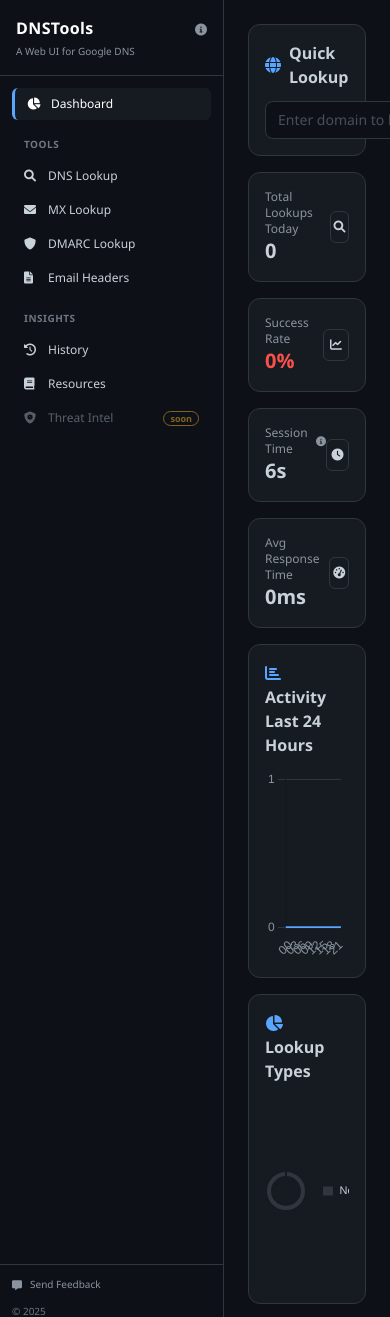
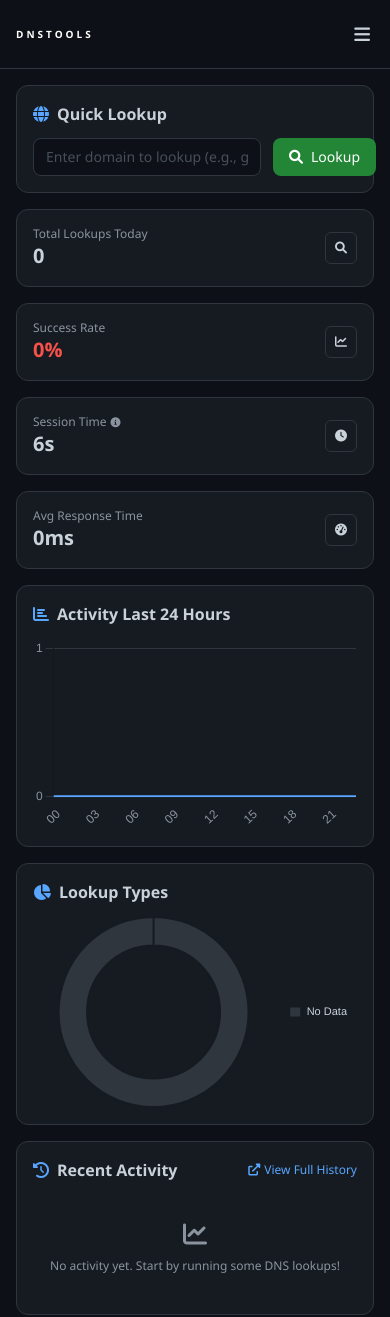
Before and after one commit to lewiswigmore/dns-tools, a Flask app: page / in a window 390 px wide. Shown: the top 1317 px of the page. Run offline with Flask 3, Linux system fonts and the light colour scheme; some libraries are stand-ins or nearby versions.

Commit message:
Update logo font, make mobile friendly, and add keyboard shortcuts

```diff
--- a/static/js/main.js
+++ b/static/js/main.js
@@ -20,3 +20,18 @@
 window.ResourcesPage = ResourcesPage;
 
 console.log('DNS Tools modules loaded');
+
+// Global Keyboard Shortcuts
+window.addEventListener('keydown', (e) => {
+    // Focus search input on '/' key
+    if (e.key === '/' && document.activeElement.tagName !== 'INPUT' && document.activeElement.tagName !== 'TEXTAREA') {
+        e.preventDefault();
+        const mainInput = document.querySelector('textarea, input[type="text"]');
+        if (mainInput) mainInput.focus();
+    }
+
+    // Clear focus on 'Escape'
+    if (e.key === 'Escape') {
+        if (document.activeElement) document.activeElement.blur();
+    }
+});
--- a/templates/base.html
+++ b/templates/base.html
@@ -17,7 +17,15 @@
     <style>
         [x-cloak]{display:none!important}
         body{font-family:'Segoe UI','Roboto',sans-serif;background:#0d1117;color:#c9d1d9;font-size:0.875rem}
-        .panel{background:#161b22;border:1px solid #30363d;border-radius:12px}
+
+        /* Custom Scrollbar */
+        ::-webkit-scrollbar { width: 10px; height: 10px; }
+        ::-webkit-scrollbar-track { background: #0d1117; }
+        ::-webkit-scrollbar-thumb { background: #30363d; border: 2px solid #0d1117; border-radius: 5px; }
+        ::-webkit-scrollbar-thumb:hover { background: #484f58; }
+
+        .panel{background:#161b22;border:1px solid #30363d;border-radius:12px;transition:border-color 0.2s ease;}
+        .panel:hover{border-color:#444c56;}
         .panel-flat{background:#161b22}
         .pill{border-radius:9999px;padding:0.25rem 0.65rem;font-size:0.65rem;font-weight:600;display:inline-flex;align-items:center;gap:.35rem;line-height:1}
         .pill-outline{background:transparent;border:1px solid currentColor}
@@ -102,40 +110,57 @@
     }
 </script>
 
-<div class="flex h-screen">
+<div x-data="{ mobileMenuOpen: false }" class="flex h-screen overflow-hidden">
+    <!-- Mobile Overlay -->
+    <div x-show="mobileMenuOpen"
+         x-transition:enter="transition-opacity ease-linear duration-300"
+         x-transition:enter-start="opacity-0"
+         x-transition:enter-end="opacity-100"
+         x-transition:leave="transition-opacity ease-linear duration-300"
+         x-transition:leave-start="opacity-100"
+         x-transition:leave-end="opacity-0"
+         @click="mobileMenuOpen = false"
+         class="fixed inset-0 z-40 bg-black/60 md:hidden" x-cloak></div>
+
     <!-- Sidebar -->
-    <aside class="w-56 flex flex-col border-r border-[#30363d] bg-[#0d1117]">
+    <aside :class="mobileMenuOpen ? 'translate-x-0' : '-translate-x-full'"
+           class="fixed inset-y-0 left-0 z-50 flex flex-col w-56 transition-transform duration-300 ease-in-out border-r border-[#30363d] bg-[#0d1117] md:relative md:translate-x-0">
         <div class="p-4 border-b border-[#30363d]">
             <div class="flex items-center justify-between mb-1">
-                <h1 class="text-base font-semibold text-white tracking-wide">DNSTools</h1>
+                <h1 class="text-[10px] font-bold text-white tracking-[0.3em] uppercase">DNSTools</h1>
+                <div class="flex items-center gap-3">
                     <button onclick="toggleInfoModal()"
                             class="text-[#8b949e] hover:text-[#c9d1d9] transition-colors"
                             title="About DNSTools">
                         <i class="fas fa-info-circle text-xs"></i>
                     </button>
+                    <button @click="mobileMenuOpen = false" class="text-[#8b949e] md:hidden">
+                        <i class="fas fa-times text-sm"></i>
+                    </button>
                 </div>
-            <p class="text-[10px] text-[#8b949e]">A Web UI for Google DNS</p>
             </div>
-        <nav class="flex-1 p-3 space-y-4 text-xs font-medium">
+            <p class="text-[9px] text-[#8b949e] tracking-tight">A Web UI for Google DNS</p>
+        </div>
+        <nav class="flex-1 p-3 space-y-4 text-xs font-medium overflow-y-auto">
             <!-- Overview -->
             <div>
-                <a href="{{ url_for('dashboard_page') }}" class="block px-3 py-2 rounded-md nav-item-hover {{ 'nav-item-active' if active_page=='dashboard' else 'text-[#c9d1d9]' }}"><i class="fas fa-chart-pie w-4 mr-2"></i>Dashboard</a>
+                <a href="{{ url_for('dashboard_page') }}" @click="mobileMenuOpen = false" class="block px-3 py-2 rounded-md nav-item-hover {{ 'nav-item-active' if active_page=='dashboard' else 'text-[#c9d1d9]' }}"><i class="fas fa-chart-pie w-4 mr-2"></i>Dashboard</a>
             </div>
 
             <!-- Tools -->
             <div class="space-y-0.5">
                 <p class="px-3 text-[10px] font-bold text-[#6e7681] uppercase tracking-wider mb-2 mt-2">Tools</p>
-                <a href="{{ url_for('lookup_page') }}" class="block px-3 py-2 rounded-md nav-item-hover {{ 'nav-item-active' if active_page=='lookup' else 'text-[#c9d1d9]' }}"><i class="fas fa-search w-4 mr-2"></i>DNS Lookup</a>
-                <a href="{{ url_for('mx_page') }}" class="block px-3 py-2 rounded-md nav-item-hover {{ 'nav-item-active' if active_page=='mx' else 'text-[#c9d1d9]' }}"><i class="fas fa-envelope w-4 mr-2"></i>MX Lookup</a>
-                <a href="{{ url_for('dmarc_page') }}" class="block px-3 py-2 rounded-md nav-item-hover {{ 'nav-item-active' if active_page=='dmarc' else 'text-[#c9d1d9]' }}"><i class="fas fa-shield-alt w-4 mr-2"></i>DMARC Lookup</a>
-                <a href="{{ url_for('headers_page') }}" class="block px-3 py-2 rounded-md nav-item-hover {{ 'nav-item-active' if active_page=='headers' else 'text-[#c9d1d9]' }}"><i class="fas fa-file-alt w-4 mr-2"></i>Email Headers</a>
+                <a href="{{ url_for('lookup_page') }}" @click="mobileMenuOpen = false" class="block px-3 py-2 rounded-md nav-item-hover {{ 'nav-item-active' if active_page=='lookup' else 'text-[#c9d1d9]' }}"><i class="fas fa-search w-4 mr-2"></i>DNS Lookup</a>
+                <a href="{{ url_for('mx_page') }}" @click="mobileMenuOpen = false" class="block px-3 py-2 rounded-md nav-item-hover {{ 'nav-item-active' if active_page=='mx' else 'text-[#c9d1d9]' }}"><i class="fas fa-envelope w-4 mr-2"></i>MX Lookup</a>
+                <a href="{{ url_for('dmarc_page') }}" @click="mobileMenuOpen = false" class="block px-3 py-2 rounded-md nav-item-hover {{ 'nav-item-active' if active_page=='dmarc' else 'text-[#c9d1d9]' }}"><i class="fas fa-shield-alt w-4 mr-2"></i>DMARC Lookup</a>
+                <a href="{{ url_for('headers_page') }}" @click="mobileMenuOpen = false" class="block px-3 py-2 rounded-md nav-item-hover {{ 'nav-item-active' if active_page=='headers' else 'text-[#c9d1d9]' }}"><i class="fas fa-file-alt w-4 mr-2"></i>Email Headers</a>
             </div>
 
             <!-- Insights -->
             <div class="space-y-0.5">
                 <p class="px-3 text-[10px] font-bold text-[#6e7681] uppercase tracking-wider mb-2 mt-2">Insights</p>
-                <a href="{{ url_for('history_page') }}" class="block px-3 py-2 rounded-md nav-item-hover {{ 'nav-item-active' if active_page=='history' else 'text-[#c9d1d9]' }}"><i class="fas fa-history w-4 mr-2"></i>History</a>
-                <a href="{{ url_for('resources_page') }}" class="block px-3 py-2 rounded-md nav-item-hover {{ 'nav-item-active' if active_page=='resources' else 'text-[#c9d1d9]' }}"><i class="fas fa-book w-4 mr-2"></i>Resources</a>
+                <a href="{{ url_for('history_page') }}" @click="mobileMenuOpen = false" class="block px-3 py-2 rounded-md nav-item-hover {{ 'nav-item-active' if active_page=='history' else 'text-[#c9d1d9]' }}"><i class="fas fa-history w-4 mr-2"></i>History</a>
+                <a href="{{ url_for('resources_page') }}" @click="mobileMenuOpen = false" class="block px-3 py-2 rounded-md nav-item-hover {{ 'nav-item-active' if active_page=='resources' else 'text-[#c9d1d9]' }}"><i class="fas fa-book w-4 mr-2"></i>Resources</a>
                 <div class="flex items-center justify-between px-3 py-2 rounded-md text-[#8b949e] cursor-not-allowed opacity-60">
                     <span class="flex items-center">
                         <i class="fas fa-shield-virus w-4 mr-2"></i>Threat Intel
@@ -154,9 +179,20 @@
             <p class="text-[#6e7681]">&copy; {{ 2025 }}</p>
         </div>
     </aside>
+
     <!-- Main -->
-    <main class="flex-1 overflow-auto p-6 space-y-4 bg-[#0d1117]">
+    <main class="flex-1 overflow-auto bg-[#0d1117] flex flex-col">
+        <!-- Mobile Header -->
+        <header class="flex items-center justify-between p-4 border-b border-[#30363d] md:hidden">
+            <h1 class="text-[10px] font-bold text-white tracking-[0.3em] uppercase">DNSTools</h1>
+            <button @click="mobileMenuOpen = true" class="text-[#c9d1d9] p-1">
+                <i class="fas fa-bars text-lg"></i>
+            </button>
+        </header>
+
+        <div class="p-4 md:p-6 space-y-4">
             {% block content %}{% endblock %}
+        </div>
     </main>
 </div>
 
```
Lines whose indentation alone changed are shown as unchanged.
